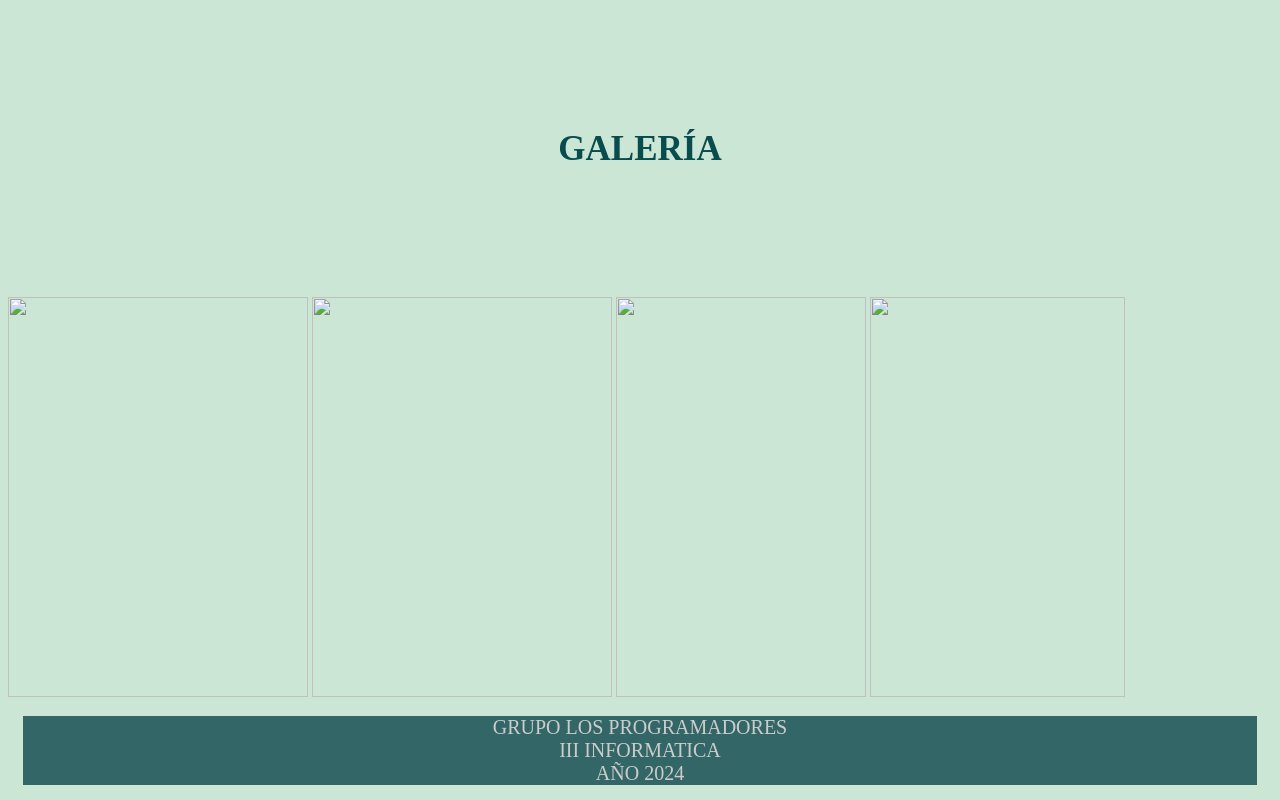
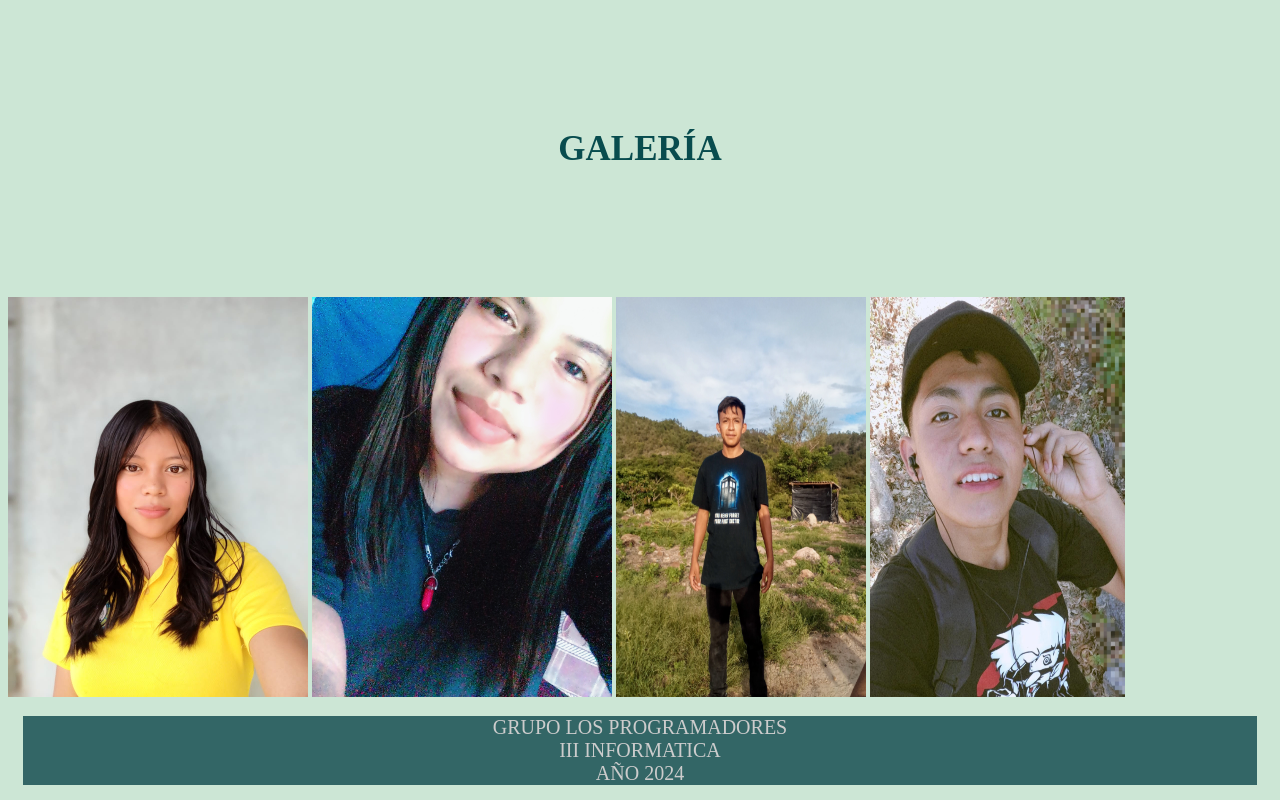
Before and after one commit to amigosconderecho/amigosconderecho, a plain HTML site: page index.html in a window 1280 px wide. Shown: the part 389-1189 px from the top of the page. Drawn offline with Linux system fonts and the light colour scheme; files whose address does not match are found by name; a web font is replaced by a local one.

Commit message:
Update index.html

```diff
--- a/index.html
+++ b/index.html
@@ -34,20 +34,20 @@
     <h5>GALERÍA</h5><br>
 
 <figure>
-<li><img src="..\personal\imagenes\mabel.jpg" width="300px" height="400px"></img></li>
+<li><img src="..\imagenes\mabel.jpg" width="300px" height="400px"></img></li>
 </figure>
 
 
 <figure>
-    <li><img src="..\personal\imagenes\glenda.jpg" width="300px" height="400px"></img></li>
+    <li><img src="..\imagenes\glenda.jpg" width="300px" height="400px"></img></li>
 </figure>
 
 
 <figure>
-    <li><img src="..\personal\imagenes\alejandro.jpg" width="250px" height="400px"></img></li>
+    <li><img src="..\imagenes\alejandro.jpg" width="250px" height="400px"></img></li>
 </figure>
 <figure>
-    <li><img src="..\personal\imagenes\junior.jpg" width="255px" height="400px"></img></li>
+    <li><img src="..\imagenes\junior.jpg" width="255px" height="400px"></img></li>
 </figure>
 
 
```
